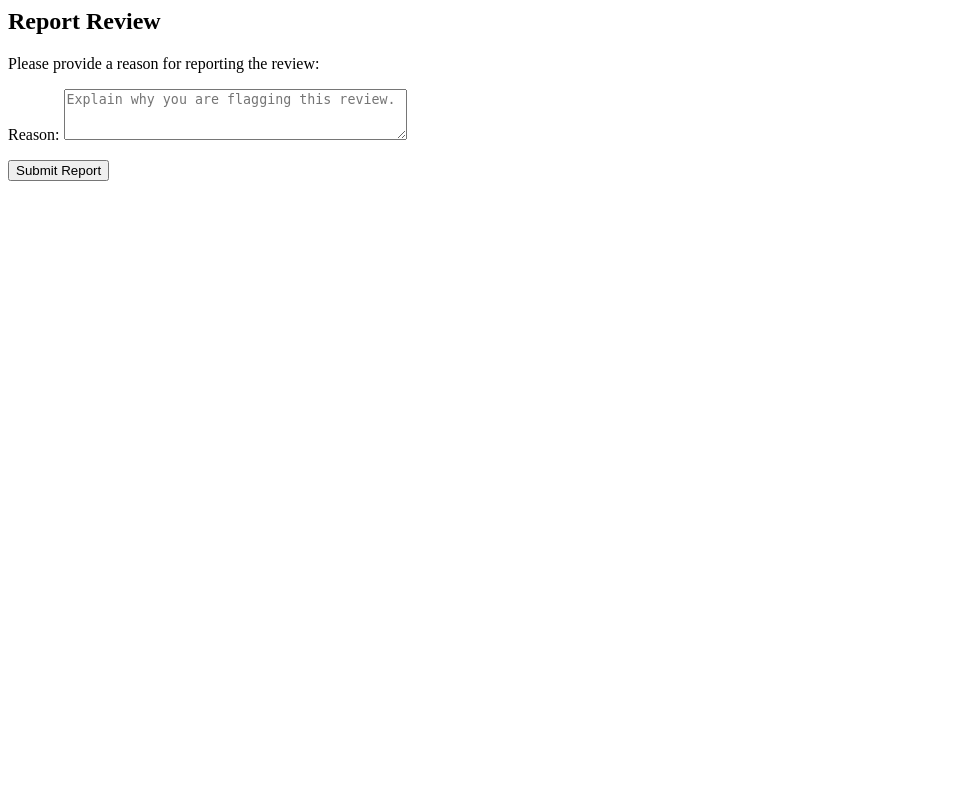
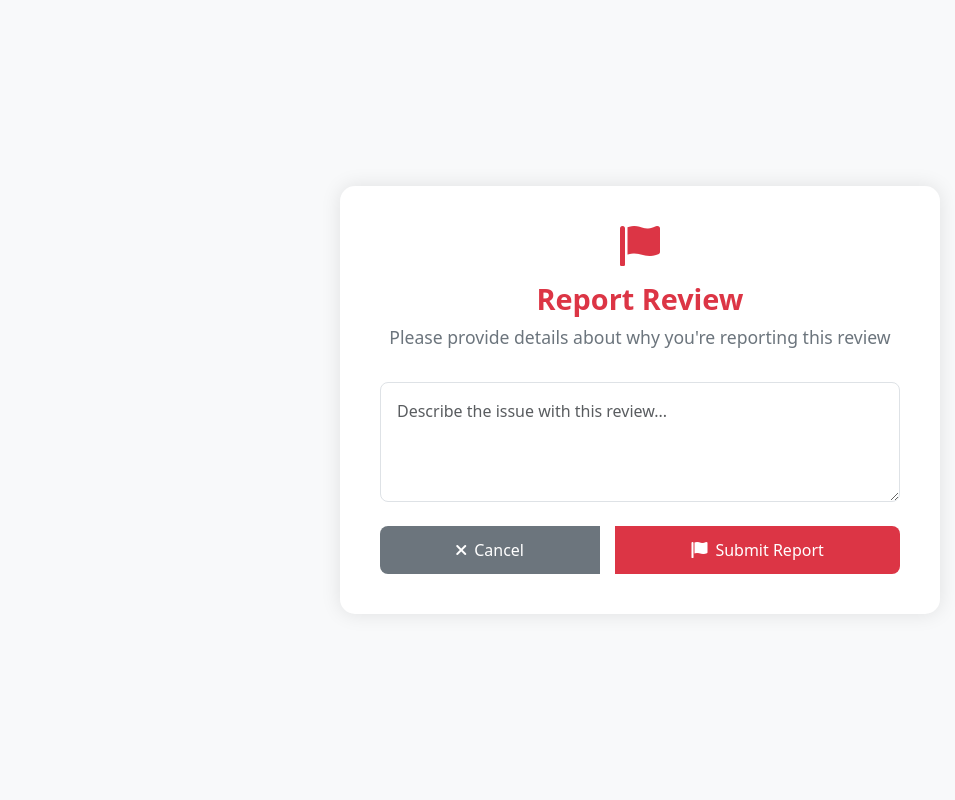
Before and after one commit to ramisalamya1/Software-Design-Project-CSE327-, a Django app: page /reviews/flag/3/ in a window 1280 px wide. Shown: the whole page, without its empty margins (0-955 px from the left). Run offline with Django 5.2, Linux system fonts and the light colour scheme; data comes from the database, SQL or seed files in the repository; both versions use the stored data as it was before the commit.

Commit message:
changed a lot and fixing the errors of migration

```diff
--- a/reviews_ratings/forms.py
+++ b/reviews_ratings/forms.py
@@ -1,24 +1,25 @@
-# reviews/forms.py
-
 from django import forms
-from .models import Review, ReviewFlag
+from .models import Review, ReviewFlag, Hospital, Doctor
 
 class ReviewForm(forms.ModelForm):
     class Meta:
         model = Review
-        fields = [
-            'hospital', 'doctor', 'anonymous',
-            'service_quality', 'cost_transparency',
-            'facility_standards', 'treatment_effectiveness', 'text', 'patient_id',
-        ]
+        fields = ['hospital', 'doctor', 'service_quality', 'cost_transparency',
+                 'facility_standards', 'treatment_effectiveness', 'text',
+                 'anonymous', 'patient_id']
         widgets = {
-            'text': forms.Textarea(attrs={'rows': 5, 'cols': 40, 'placeholder': 'Write your experience here...'}),
+            'text': forms.Textarea(attrs={'rows': 4}),
         }
+
+    def __init__(self, *args, **kwargs):
+        super().__init__(*args, **kwargs)
+        self.fields['doctor'].queryset = Doctor.objects.all()
+        self.fields['hospital'].queryset = Hospital.objects.all()
 
 class ReviewFlagForm(forms.ModelForm):
     class Meta:
         model = ReviewFlag
         fields = ['reason']
         widgets = {
-            'reason': forms.Textarea(attrs={'rows': 3, 'cols': 40, 'placeholder': 'Explain why you are flagging this review.'}),
+            'reason': forms.Textarea(attrs={'rows': 3}),
         }
--- a/templates/flag_review.html
+++ b/templates/flag_review.html
@@ -1,8 +1,157 @@
-<!-- flag_review.html -->
-<h2>Report Review</h2>
-<p>Please provide a reason for reporting the review:</p>
-<form method="post">
-  {% csrf_token %}
-  {{ form.as_p }}
-  <button type="submit">Submit Report</button>
-</form>
+<!DOCTYPE html>
+<html lang="en">
+<head>
+    <meta charset="UTF-8">
+    <meta name="viewport" content="width=device-width, initial-scale=1.0">
+    <title>Report Review</title>
+    <link href="https://cdn.jsdelivr.net/npm/bootstrap@5.3.0/dist/css/bootstrap.min.css" rel="stylesheet">
+    <link href="https://cdnjs.cloudflare.com/ajax/libs/font-awesome/6.0.0/css/all.min.css" rel="stylesheet">
+    <style>
+        body {
+            background-color: #f8f9fa;
+            min-height: 100vh;
+            display: flex;
+            align-items: center;
+            padding: 20px;
+        }
+
+        .flag-container {
+            max-width: 600px;
+            margin: 0 auto;
+            background: white;
+            padding: 2.5rem;
+            border-radius: 15px;
+            box-shadow: 0 0 20px rgba(0,0,0,0.1);
+        }
+
+        .header {
+            text-align: center;
+            margin-bottom: 2rem;
+            color: #dc3545;
+        }
+
+        .header i {
+            font-size: 2.5rem;
+            margin-bottom: 1rem;
+        }
+
+        .header h2 {
+            font-size: 1.8rem;
+            font-weight: 600;
+            margin-bottom: 0.5rem;
+        }
+
+        .header p {
+            color: #6c757d;
+            font-size: 1.1rem;
+            margin-bottom: 0;
+        }
+
+        .form-group {
+            margin-bottom: 1.5rem;
+        }
+
+        textarea.form-control {
+            min-height: 120px;
+            border: 1px solid #dee2e6;
+            border-radius: 8px;
+            padding: 1rem;
+            font-size: 1rem;
+            resize: vertical;
+        }
+
+        textarea.form-control:focus {
+            border-color: #dc3545;
+            box-shadow: 0 0 0 0.2rem rgba(220, 53, 69, 0.25);
+        }
+
+        .btn-group {
+            display: flex;
+            gap: 1rem;
+            justify-content: flex-end;
+        }
+
+        .btn {
+            padding: 0.75rem 1.5rem;
+            font-weight: 500;
+            border-radius: 8px;
+            transition: all 0.3s ease;
+        }
+
+        .btn-danger {
+            background-color: #dc3545;
+            border: none;
+        }
+
+        .btn-danger:hover {
+            background-color: #c82333;
+            transform: translateY(-2px);
+        }
+
+        .btn-secondary {
+            background-color: #6c757d;
+            border: none;
+        }
+
+        .btn-secondary:hover {
+            background-color: #5a6268;
+            transform: translateY(-2px);
+        }
+
+        .btn i {
+            margin-right: 0.5rem;
+        }
+
+        /* Error message styling */
+        .errorlist {
+            list-style: none;
+            padding: 0;
+            margin: 0 0 1rem;
+            color: #dc3545;
+            font-size: 0.9rem;
+        }
+
+        .errorlist li {
+            padding: 0.5rem;
+            background-color: #f8d7da;
+            border-radius: 4px;
+            margin-bottom: 0.5rem;
+        }
+    </style>
+</head>
+<body>
+    <div class="container">
+        <div class="flag-container">
+            <div class="header">
+                <i class="fas fa-flag"></i>
+                <h2>Report Review</h2>
+                <p>Please provide details about why you're reporting this review</p>
+            </div>
+
+            <form method="post">
+                {% csrf_token %}
+
+                {% if form.non_field_errors %}
+                    <div class="alert alert-danger">
+                        {{ form.non_field_errors }}
+                    </div>
+                {% endif %}
+
+                <div class="form-group">
+                    {{ form.reason.errors }}
+                    <textarea name="reason" class="form-control" placeholder="Describe the issue with this review...">{{ form.reason.value|default:'' }}</textarea>
+                </div>
+
+                <div class="btn-group">
+                    <a href="{% url 'view_reviews' %}" class="btn btn-secondary">
+                        <i class="fas fa-times"></i>Cancel
+                    </a>
+                    <button type="submit" class="btn btn-danger">
+                        <i class="fas fa-flag"></i>Submit Report
+                    </button>
+                </div>
+            </form>
+        </div>
+    </div>
+</body>
+</html>
```
Also changed, not shown: db.sqlite3, reviews_ratings/migrations/0001_initial.py, reviews_ratings/migrations/0002_alter_review_user.py (deleted), reviews_ratings/migrations/0003_alter_reviewflag_review.py (deleted), reviews_ratings/migrations/0004_rename_created_at_reviewflag_reported_at_and_more.py (deleted), reviews_ratings/migrations/0005_review_patient_id.py (deleted), reviews_ratings/migrations/0006_alter_review_doctor_alter_review_hospital_and_more.py (deleted).
